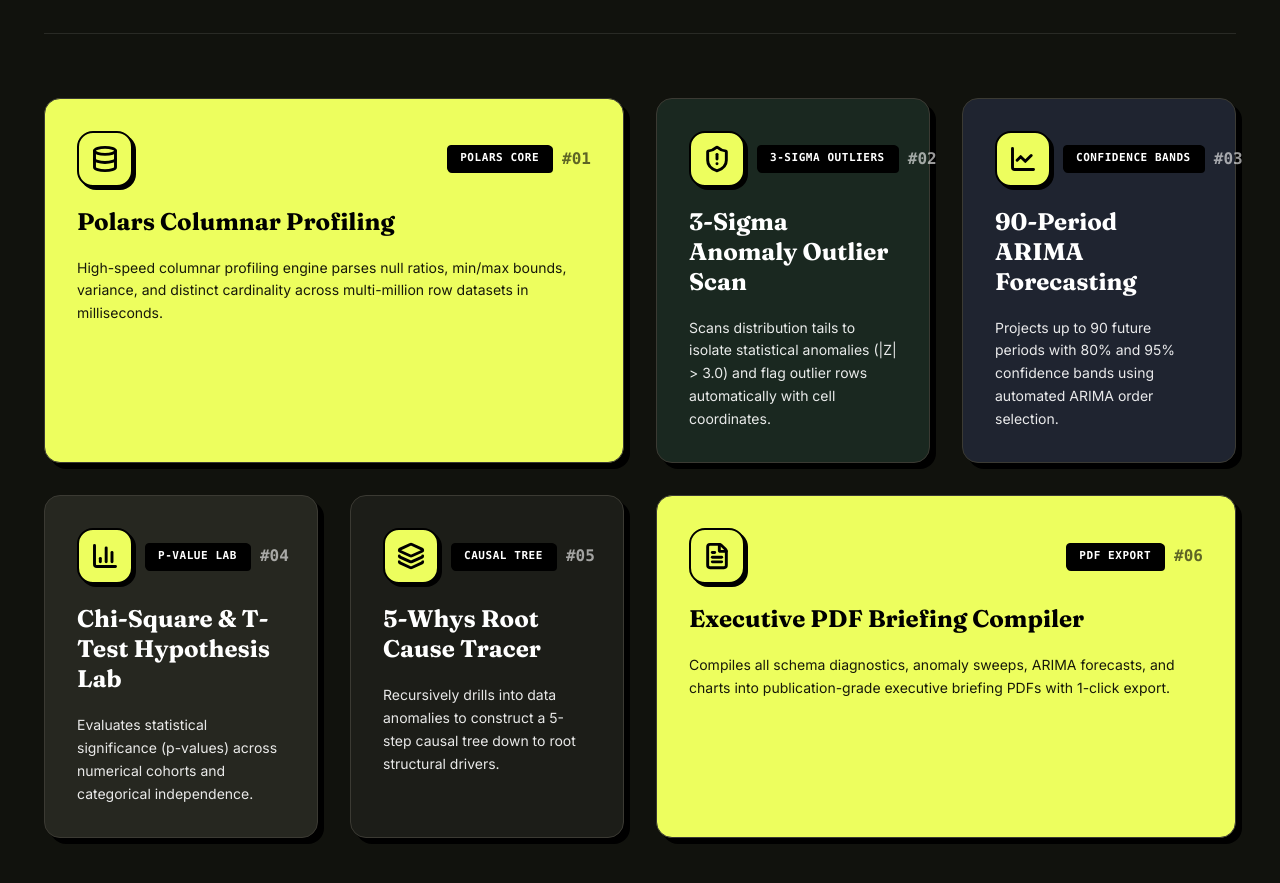
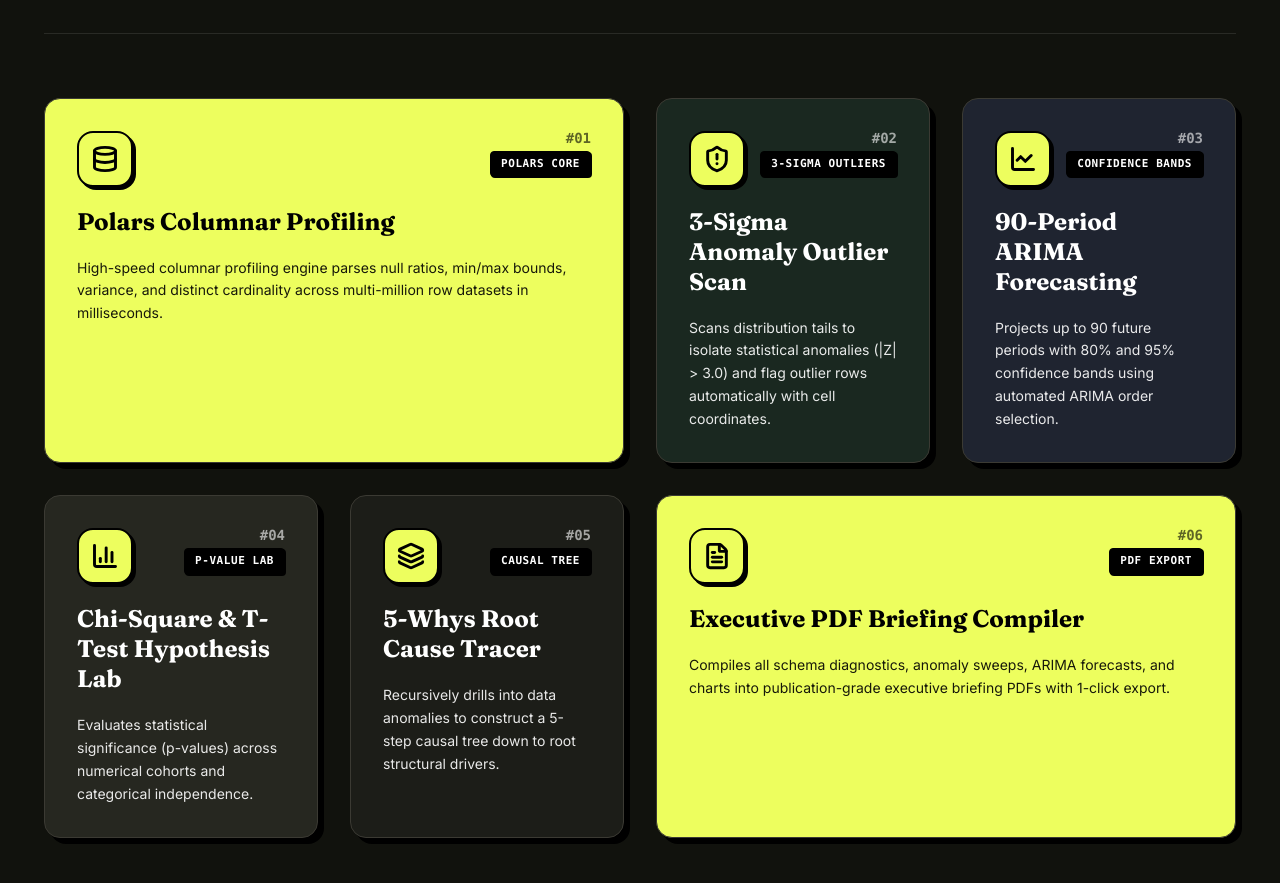
Before and after one commit to mannaxsara/detective-ai, a Next.js app in the folder frontend/: page / in a window 1280 px wide. Shown: the part 1967-2850 px from the top of the page. Built offline with nearby package versions, Linux system fonts and the light colour scheme.

Commit message:
fix(ui): stack feature card tag and number vertically to eliminate text clipping and border overflow

```diff
--- a/frontend/src/app/page.tsx
+++ b/frontend/src/app/page.tsx
@@ -443,16 +443,18 @@
                   className={`border border-black dark:border-[#3b3a33] rounded-2xl p-7 sm:p-8 space-y-6 ${mod.accent} ${mod.span} shadow-[6px_6px_0px_#000000] hover:shadow-[8px_8px_0px_#000000] hover:translate-y-[-2px] transition-all flex flex-col justify-between`}
                 >
                   <div className="space-y-5 text-left">
-                    <div className="flex items-center justify-between gap-3">
+                    <div className="flex items-start justify-between gap-2">
                       {/* Prominent High-Contrast 56x56px Icon Badge with size={28} Icon */}
                       <div className="w-14 h-14 min-w-[56px] min-h-[56px] max-w-[56px] max-h-[56px] rounded-2xl border-2 border-black bg-[#edfe5e] flex items-center justify-center text-black font-bold shadow-[3px_3px_0px_#000000] shrink-0">
                         <Icon size={28} className="text-black shrink-0 stroke-[2.5]" />
                       </div>
-                      <div className="flex items-center gap-2.5 shrink-0">
-                        <span className="font-mono text-[11px] font-bold uppercase tracking-wider bg-black text-white px-3 py-1 rounded border border-black shadow-[1px_1px_0px_#000000]">
+
+                      {/* Right Tag & Number: Stacked cleanly to prevent overflow on 4-col layout */}
+                      <div className="flex flex-col items-end gap-1.5 min-w-0">
+                        <span className="font-mono text-xs sm:text-sm font-extrabold opacity-60 leading-none">#{mod.num}</span>
+                        <span className="font-mono text-[10px] sm:text-[11px] font-bold uppercase tracking-wider bg-black text-white px-2.5 py-1 rounded border border-black shadow-[1px_1px_0px_#000000] whitespace-nowrap">
                           {mod.tag}
                         </span>
-                        <span className="font-mono text-base font-bold opacity-60">#{mod.num}</span>
                       </div>
                     </div>
                     <h3 className="text-xl sm:text-2xl font-serif font-bold leading-tight">{mod.title}</h3>
```
